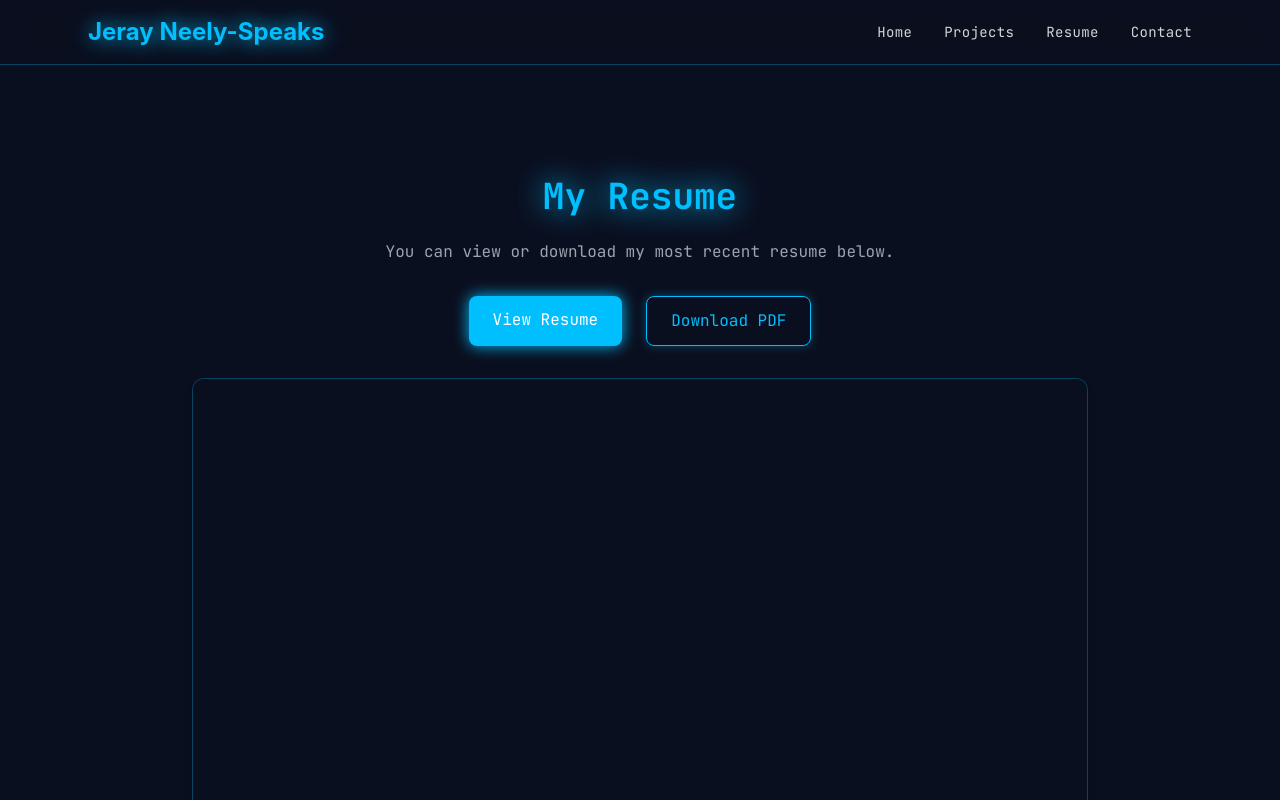
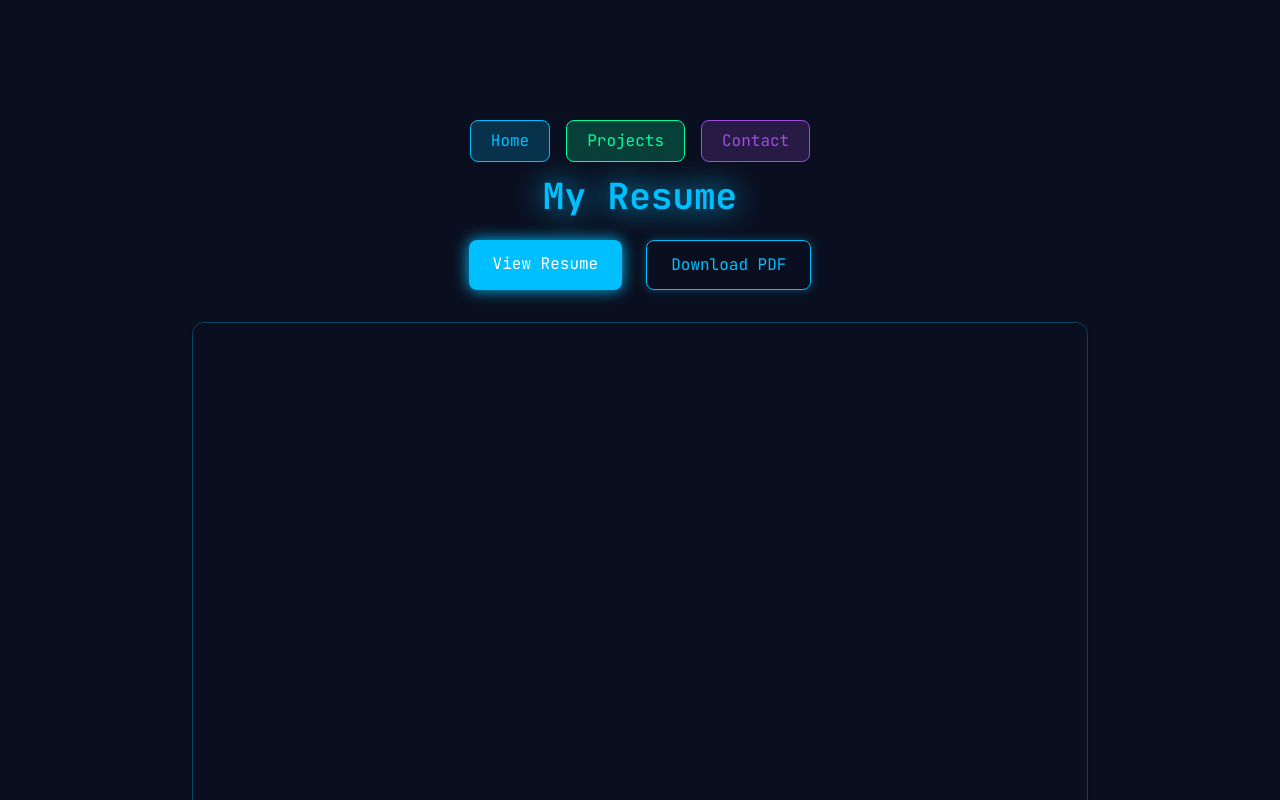
Before and after one commit to JerayNeely04/Portfolio_Website, a React (Create React App) app: page /#/resume in a window 1280 px wide. Shown: the top 800 px of the page. Built offline with nearby package versions, Linux system fonts and the light colour scheme.

Commit message:
Added nav buttons and consistency across Projects and Contact pages

```diff
--- a/src/App.js
+++ b/src/App.js
@@ -1,21 +1,18 @@
-import { HashRouter as Router, Routes, Route } from "react-router-dom";
-import Navbar from "./components/Navbar";
+import { HashRouter as Router, Routes, Route, Link } from "react-router-dom";
 import Hero from "./components/Hero";
-import About from "./components/About";
+import Projects from "./components/Projects";
+import Contact from "./components/Contact";
 import Resume from "./components/Resume";
-import Projects from "./components/Projects";
-import Contact from "./components/Contact"; // ✅ import Contact
 
 function App() {
   return (
     <Router>
-      <Navbar />
       <div className="pt-24">
         <Routes>
           <Route path="/" element={<HomePage />} />
           <Route path="/projects" element={<Projects />} />
           <Route path="/resume" element={<Resume />} />
-          <Route path="/contact" element={<Contact />} /> {/* ✅ new route */}
+          <Route path="/contact" element={<Contact />} />
         </Routes>
       </div>
     </Router>
@@ -26,8 +23,8 @@ function HomePage() {
   return (
     <>
       <Hero />
-      <About />
-      <Contact /> {/* ✅ shows contact section at bottom of homepage */}
+      <Projects />
+      <Contact />
     </>
   );
 }
--- a/src/components/Contact.jsx
+++ b/src/components/Contact.jsx
@@ -1,3 +1,4 @@
+import { Link } from "react-router-dom";
 import { motion } from "framer-motion";
 import { Mail, Linkedin, Github } from "lucide-react";
 
@@ -7,6 +8,28 @@ export default function Contact() {
       id="contact"
       className="relative min-h-screen flex flex-col justify-center items-center bg-[#0a0f1f] text-gray-200 px-6 py-20 text-center overflow-hidden font-mono"
     >
+      {/* 🔙 Navigation Buttons */}
+      <div className="absolute top-6 flex gap-4 left-1/2 -translate-x-1/2">
+        <Link
+          to="/"
+          className="px-5 py-2 bg-cyber-blue/20 border border-cyber-blue text-cyber-blue rounded-lg hover:bg-cyber-blue hover:text-white transition-all duration-300"
+        >
+          Home
+        </Link>
+        <Link
+          to="/projects"
+          className="px-5 py-2 bg-cyber-green/20 border border-cyber-green text-cyber-green rounded-lg hover:bg-cyber-green hover:text-black transition-all duration-300"
+        >
+          Projects
+        </Link>
+        <Link
+          to="/resume"
+          className="px-5 py-2 bg-cyber-purple/20 border border-cyber-purple text-cyber-purple rounded-lg hover:bg-cyber-purple hover:text-white transition-all duration-300"
+        >
+          Resume
+        </Link>
+      </div>
+
       {/* Glow backdrop */}
       <div className="absolute inset-0 bg-gradient-to-b from-cyber-blue/10 via-transparent to-cyber-purple/10 blur-3xl -z-10" />
 
@@ -15,7 +38,7 @@ export default function Contact() {
         initial={{ opacity: 0, y: -20 }}
         animate={{ opacity: 1, y: 0 }}
         transition={{ duration: 0.6 }}
-        className="text-4xl font-bold text-cyber-green mb-6 drop-shadow-[0_0_15px_#00FF9C]"
+        className="text-4xl font-bold text-cyber-green mb-6 drop-shadow-[0_0_15px_#00FF9C] mt-20"
       >
         Contact Me
       </motion.h2>
@@ -49,7 +72,7 @@ export default function Contact() {
 
         {/* LinkedIn */}
         <a
-          href="https://www.linkedin.com/in/jeray-neelyspeaks"
+          href="https://www.linkedin.com/in/jeray-neely-speaks"
           target="_blank"
           rel="noopener noreferrer"
           className="group flex items-center gap-3 px-6 py-3 bg-cyber-green/10 border border-cyber-green text-cyber-green rounded-lg hover:bg-cyber-green hover:text-white transition-all duration-300 hover:scale-105 shadow-[0_0_15px_#00FF9C55]"
@@ -60,7 +83,7 @@ export default function Contact() {
 
         {/* GitHub */}
         <a
-          href="https://github.com/jerayneelyspeaks"
+          href="https://github.com/JerayNeely04"
           target="_blank"
           rel="noopener noreferrer"
           className="group flex items-center gap-3 px-6 py-3 bg-cyber-purple/10 border border-cyber-purple text-cyber-purple rounded-lg hover:bg-cyber-purple hover:text-white transition-all duration-300 hover:scale-105 shadow-[0_0_15px_#9D4EDD55]"
--- a/src/components/Projects.jsx
+++ b/src/components/Projects.jsx
@@ -1,44 +1,53 @@
+import { Link } from "react-router-dom";
+
 export default function Projects() {
   const projects = [
     {
       title: "Flask Log Analyzer",
-        description: "Real-time Flask dashboard analyzing 50k+ security logs daily.",
+      description:
+        "Real-time Flask dashboard analyzing 50k+ security logs daily.",
       tech: ["Python", "Flask", "SQL", "HTML/CSS"],
       link: "https://github.com/JerayNeely04/log-analyzer",
     },
-
     {
       title: "AI Phishing Detection Tool",
-        description: "Java + Machine Learning tool analyzing 1M+ URLs daily with 85% phishing classification accuracy.",
+      description:
+        "Java + Machine Learning tool analyzing 1M+ URLs daily with 85% phishing classification accuracy.",
       tech: ["Java", "Machine Learning", "REST API"],
       link: "https://github.com/JerayNeely04/AI-Phishing-Detector",
     },
-
+    {
+      title: "Portfolio Website",
+      description:
+        "A personal website built with React, TailwindCSS, and Framer Motion showcasing projects, animations, and my professional resume.",
+      tech: ["React", "TailwindCSS", "Framer Motion", "Node.js"],
+      link: "https://github.com/JerayNeely04/Portfolio_Website",
+    },
     {
       title: "PeriodicTable Database",
-        description: "An interactive database for the periodic table with search and filter features.",
+      description:
+        "An interactive database for the periodic table with search and filter features.",
       tech: ["Java"],
       link: "https://github.com/JerayNeely04/PeriodicTable-Database",
     },
-
-
-
     {
-
       title: "Plane Spotter AR App",
-        description: "Mobile app built with C# and Unity that displays live flight data using FlightAware API.",
+      description:
+        "Mobile app built with C# and Unity that displays live flight data using FlightAware API.",
       tech: ["C#", "Unity", "REST API"],
       link: "https://github.com/JerayNeely04/plane-spotter",
     },
     {
       title: "Unix Shell",
-        description: "Custom shell written in C supporting pipes, redirection, and background processes.",
+      description:
+        "Custom shell written in C supporting pipes, redirection, and background processes.",
       tech: ["C", "Linux", "Bash"],
       link: "https://github.com/JerayNeely04/WishShell",
     },
     {
       title: "DNA Sequence Analyzer",
-        description: "Bioinformatics project comparing chimp DNA sequences for pattern analysis.",
+      description:
+        "Bioinformatics project comparing chimp DNA sequences for pattern analysis.",
       tech: ["Python", "NumPy", "Pandas"],
       link: "https://github.com/JerayNeely04/dna-sequence-analyzer",
     },
@@ -47,12 +56,36 @@ export default function Projects() {
   return (
     <section
       id="projects"
-        className="min-h-screen bg-[#0a0f1f] text-gray-200 py-20 px-6 text-center"
+      className="min-h-screen bg-[#0a0f1f] text-gray-200 py-20 px-6 text-center font-mono relative"
     >
-        <h1 className="text-4xl font-bold text-cyber-blue mb-10 drop-shadow-[0_0_15px_#00BFFF]">
+      {/* 🔙 Navigation Buttons */}
+      <div className="absolute top-6 flex gap-4 left-1/2 -translate-x-1/2">
+        <Link
+          to="/"
+          className="px-5 py-2 bg-cyber-blue/20 border border-cyber-blue text-cyber-blue rounded-lg hover:bg-cyber-blue hover:text-white transition-all duration-300"
+        >
+          Home
+        </Link>
+        <Link
+          to="/resume"
+          className="px-5 py-2 bg-cyber-green/20 border border-cyber-green text-cyber-green rounded-lg hover:bg-cyber-green hover:text-black transition-all duration-300"
+        >
+          Resume
+        </Link>
+        <Link
+          to="/contact"
+          className="px-5 py-2 bg-cyber-purple/20 border border-cyber-purple text-cyber-purple rounded-lg hover:bg-cyber-purple hover:text-white transition-all duration-300"
+        >
+          Contact
+        </Link>
+      </div>
+
+      {/* 🔷 Header */}
+      <h1 className="text-4xl font-bold text-cyber-blue mb-10 drop-shadow-[0_0_15px_#00BFFF] mt-20">
         Projects
       </h1>
 
+      {/* 🔹 Project Grid */}
       <div className="grid gap-10 sm:grid-cols-2 lg:grid-cols-3 max-w-6xl mx-auto">
         {projects.map((project, index) => (
           <div
--- a/src/components/Resume.jsx
+++ b/src/components/Resume.jsx
@@ -1,12 +1,34 @@
+import { Link } from "react-router-dom";
 import { motion } from "framer-motion";
 
 export default function Resume() {
   return (
     <section className="relative min-h-screen flex flex-col justify-center items-center bg-[#0a0f1f] text-gray-200 px-6 py-20 text-center overflow-hidden font-mono">
 
+      {/* 🔙 Navigation Buttons */}
+      <div className="absolute top-6 flex gap-4">
+        <Link
+          to="/"
+          className="px-5 py-2 bg-cyber-blue/20 border border-cyber-blue text-cyber-blue rounded-lg hover:bg-cyber-blue hover:text-white transition-all duration-300"
+        >
+          Home
+        </Link>
+        <Link
+          to="/projects"
+          className="px-5 py-2 bg-cyber-green/20 border border-cyber-green text-cyber-green rounded-lg hover:bg-cyber-green hover:text-black transition-all duration-300"
+        >
+          Projects
+        </Link>
+        <Link
+          to="/contact"
+          className="px-5 py-2 bg-cyber-purple/20 border border-cyber-purple text-cyber-purple rounded-lg hover:bg-cyber-purple hover:text-white transition-all duration-300"
+        >
+          Contact
+        </Link>
+      </div>
+
       {/* === CYBER GRID BACKGROUND === */}
       <div className="absolute inset-0 overflow-hidden -z-10">
-        {/* Horizontal lines */}
         {[...Array(20)].map((_, i) => (
           <motion.div
             key={`h-${i}`}
@@ -16,8 +38,6 @@ export default function Resume() {
             transition={{ duration: 4, delay: i * 0.1, repeat: Infinity }}
           />
         ))}
-
-        {/* Vertical lines */}
         {[...Array(20)].map((_, i) => (
           <motion.div
             key={`v-${i}`}
@@ -27,20 +47,6 @@ export default function Resume() {
             transition={{ duration: 5, delay: i * 0.1, repeat: Infinity }}
           />
         ))}
-
-        {/* Floating pulse light */}
-        <motion.div
-          className="absolute w-64 h-64 rounded-full bg-cyber-blue/10 blur-3xl"
-          animate={{
-            x: ["0%", "80%", "0%"],
-            y: ["0%", "60%", "0%"],
-          }}
-          transition={{
-            duration: 20,
-            repeat: Infinity,
-            ease: "easeInOut",
-          }}
-        />
       </div>
 
       {/* === CONTENT === */}
@@ -52,15 +58,6 @@ export default function Resume() {
       >
         My Resume
       </motion.h1>
-
-      <motion.p
-        initial={{ opacity: 0 }}
-        animate={{ opacity: 1 }}
-        transition={{ delay: 0.4, duration: 0.6 }}
-        className="text-gray-400 mb-8 max-w-2xl"
-      >
-        You can view or download my most recent resume below.
-      </motion.p>
 
       <motion.div
         initial={{ opacity: 0 }}
```
Also changed, not shown: src/components/Hero.jsx (+6 -10 lines). Lines whose indentation alone changed are shown as unchanged.
